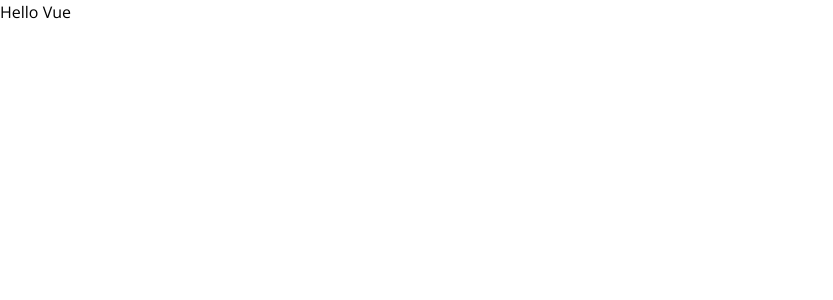
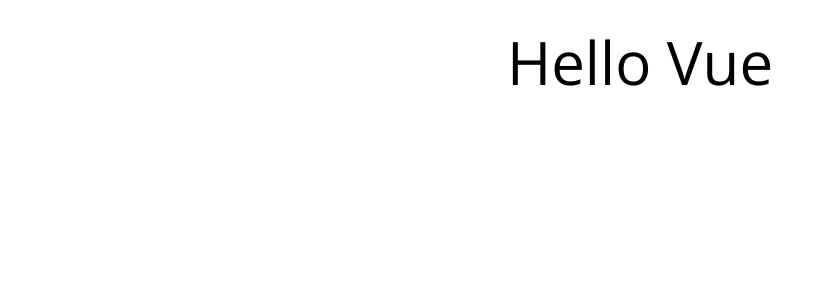
Before and after one commit to neopythe/job-search, a Vue app: page / in a window 1280 px wide. Shown: the top 300 px of the page, without its empty margins (0-833 px from the left). Built offline with nearby package versions, Linux system fonts and the light colour scheme.

Commit message:
add navigation component

```diff
--- a/src/App.vue
+++ b/src/App.vue
@@ -1,5 +1,5 @@
 <template>
-  <h1>Hello Vue</h1>
+  <h1 class="mt-8 text-6xl text-center text">Hello Vue</h1>
 </template>
 
 <script>
--- /dev/null
+++ b/src/components/MainNav.vue
@@ -0,0 +1,9 @@
+<template>
+  <header class="w-full text-sm">Main Nav</header>
+</template>
+
+<script>
+export default {
+  name: 'MainNav',
+}
+</script>
```
Also changed, not shown: .eslintrc.js.
